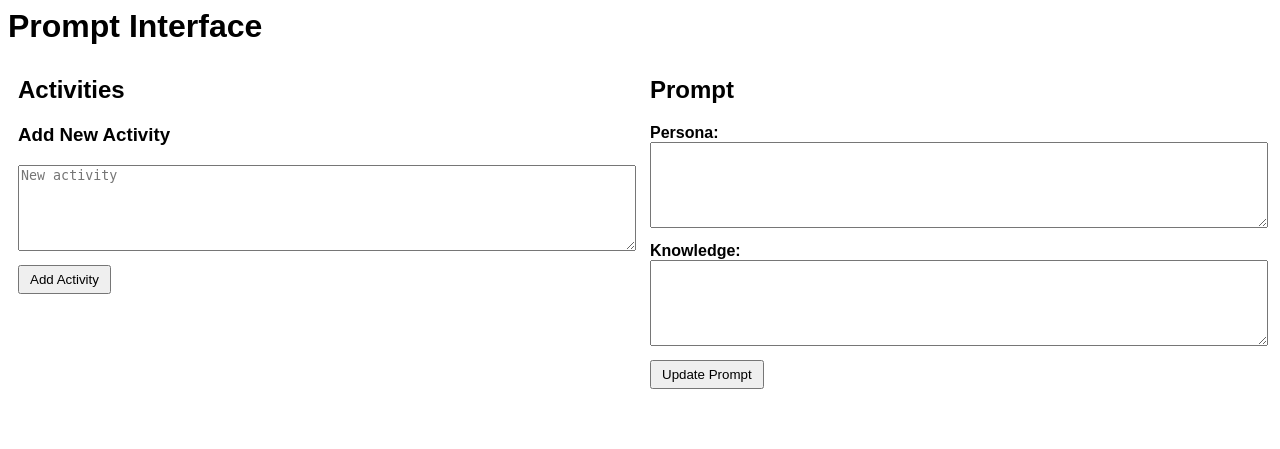
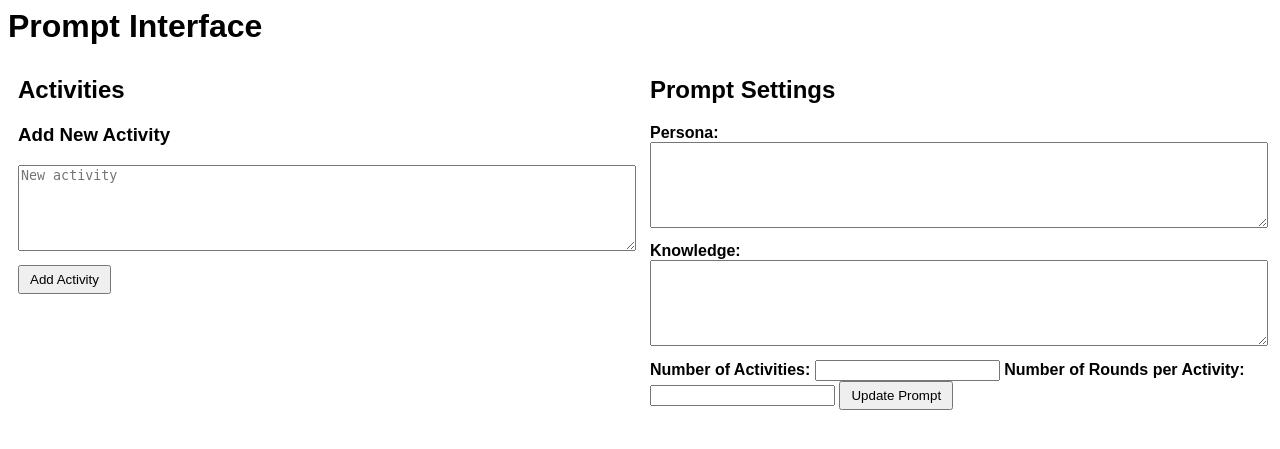
Before and after one commit to wwbp/BCFG-API, a Django app: template chat/templates/chat/prompt.html in a window 1280 px wide. Shown: the top 449 px of the page. Run offline with Django 5.2, Linux system fonts and the light colour scheme; the template is opened without the code that fills it, so the values that code supplies are empty.

Commit message:
build: set num of activite , rounds on interface; activity priority for ordering

```diff
--- a/chat/models.py
+++ b/chat/models.py
@@ -29,10 +29,13 @@ class Transcript(models.Model):
 class Prompt(models.Model):
     persona = models.TextField()
     knowledge = models.TextField()
+    num_activities = models.IntegerField(default=3)
+    num_rounds = models.IntegerField(default=4)
 
 
 class Activity(models.Model):
     content = models.TextField()
+    priority = models.IntegerField(default=1)
 
 
 class UserActivity(models.Model):
--- a/chat/templates/chat/activity_edit.html
+++ b/chat/templates/chat/activity_edit.html
@@ -6,13 +6,19 @@
         body { font-family: Arial, sans-serif; padding: 20px; }
         textarea { width: 100%; height: 80px; margin-bottom: 10px; }
         button { padding: 5px 10px; }
+        label { font-weight: bold; }
     </style>
 </head>
 <body>
     <h1>Edit Activity</h1>
     <form method="post">
         {% csrf_token %}
+        <label for="content">Content:</label>
         <textarea name="content">{{ activity.content }}</textarea>
+
+        <label for="priority">Priority:</label>
+        <input type="number" name="priority" value="{{ activity.priority }}" />
+
         <button type="submit">Save</button>
     </form>
 </body>
--- a/chat/templates/chat/prompt.html
+++ b/chat/templates/chat/prompt.html
@@ -24,7 +24,7 @@
             <ul class="activity-list">
                 {% for activity in activities %}
                     <li class="activity-item">
-                        {{ activity.content }}
+                        {{ activity.content }} (Priority: {{ activity.priority }})
                         <div class="activity-actions">
                             <a href="{% url 'chat:activity_edit' activity.pk %}">Edit</a>
                             <form action="{% url 'chat:activity_delete' activity.pk %}" method="post">
@@ -43,13 +43,21 @@
             </form>
         </div>
         <div class="right">
-            <h2>Prompt</h2>
+            <h2>Prompt Settings</h2>
             <form method="post">
                 {% csrf_token %}
                 <label for="persona">Persona:</label>
                 <textarea id="persona" name="persona">{{ prompt.persona }}</textarea>
+
                 <label for="knowledge">Knowledge:</label>
                 <textarea id="knowledge" name="knowledge">{{ prompt.knowledge }}</textarea>
+
+                <label for="num_activities">Number of Activities:</label>
+                <input type="number" id="num_activities" name="num_activities" value="{{ prompt.num_activities }}" />
+
+                <label for="num_rounds">Number of Rounds per Activity:</label>
+                <input type="number" id="num_rounds" name="num_rounds" value="{{ prompt.num_rounds }}" />
+
                 <button type="submit">Update Prompt</button>
             </form>
         </div>
```
Also changed, not shown: chat/views.py (+26 -8 lines), chat/migrations/0006_activity_priority_prompt_num_activities_and_more.py (added).
